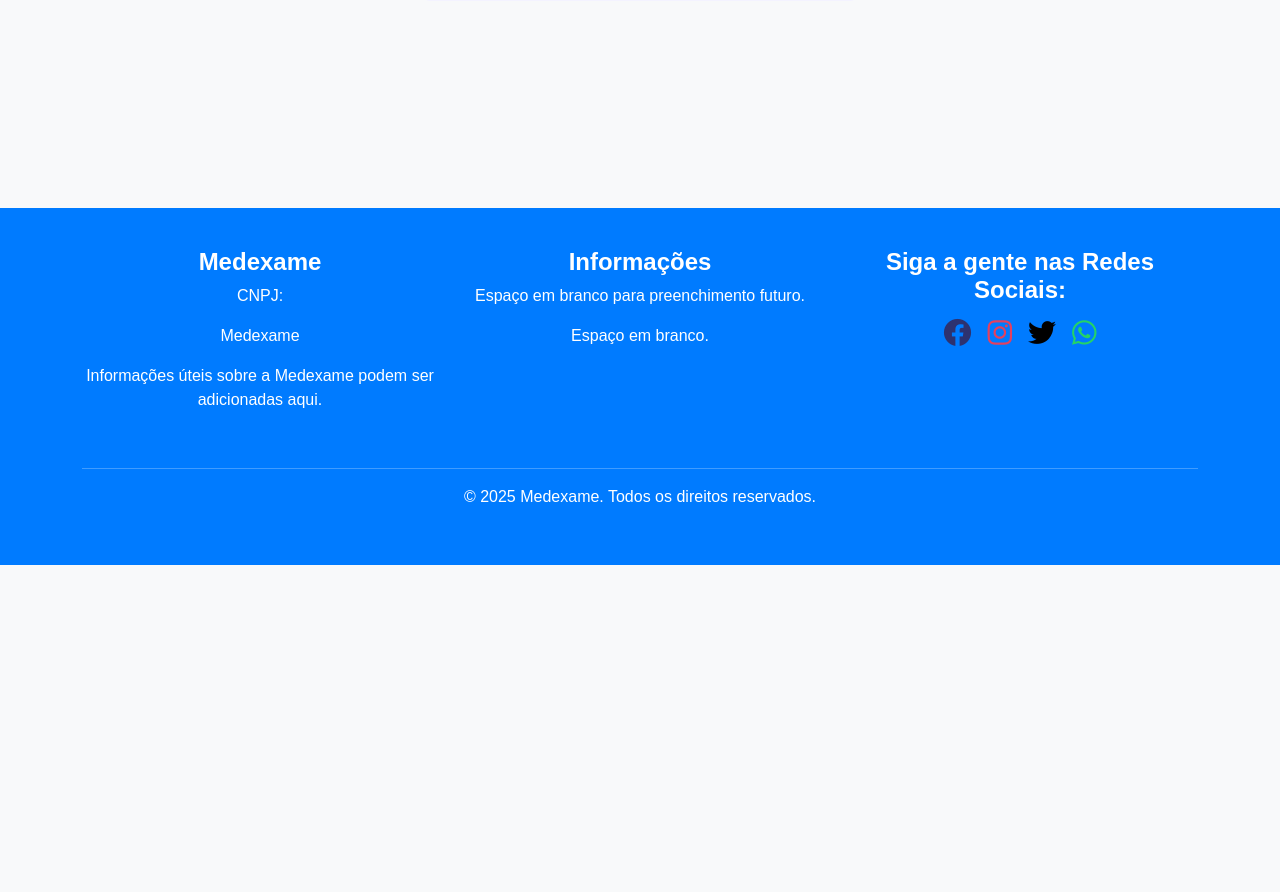
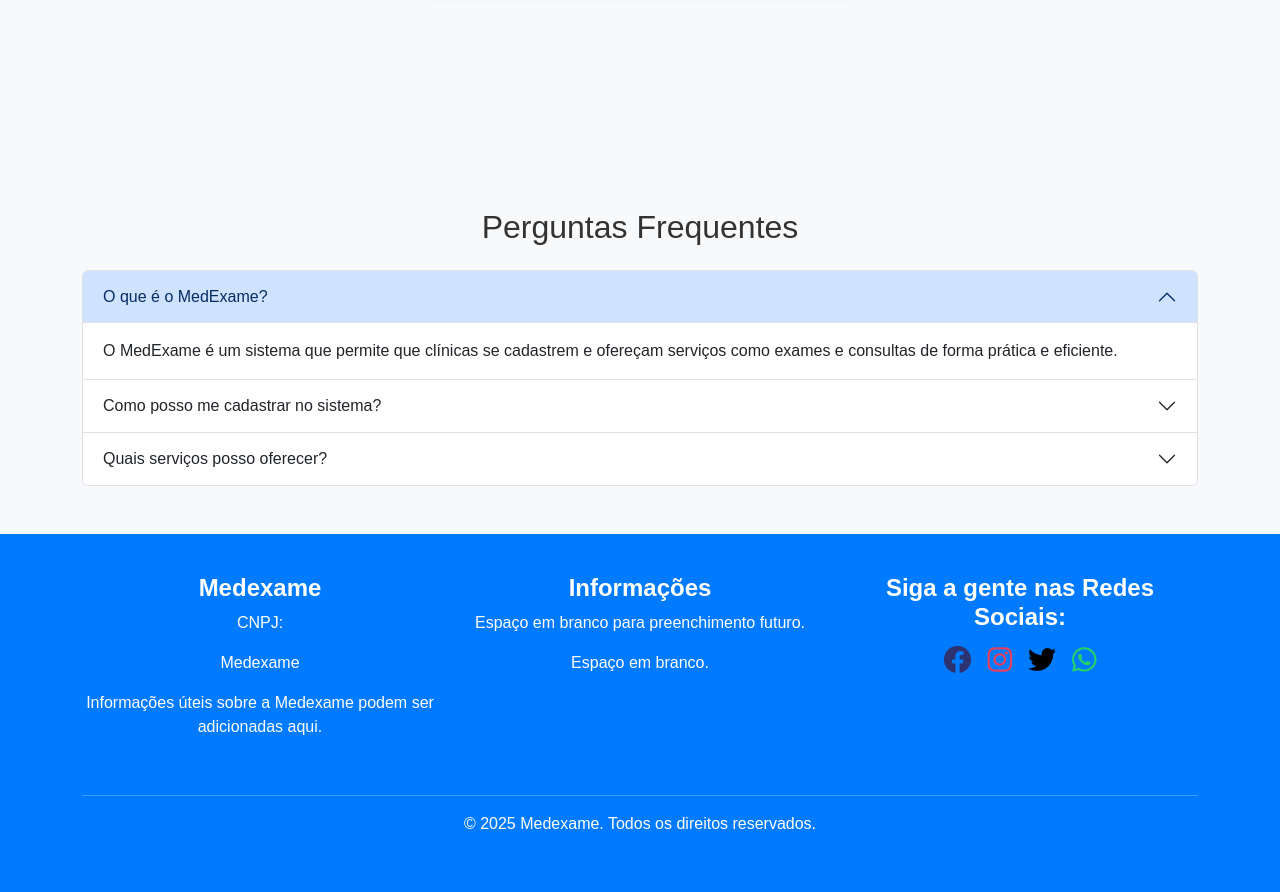
Before and after one commit to Vinicius-DEV1/MedExame-Site, a Django app: page / in a window 1280 px wide. Shown: the part 2037-2929 px from the top of the page. Before the commit the page ends 2602 px from the top, so only its background shows below. Run offline with Django 5.2, Linux system fonts and the light colour scheme; some libraries are stand-ins or nearby versions.

Commit message:
Add FAQ: Perguntas frequentes na pagina inicial

```diff
--- a/app_site/templates/app_site/index.html
+++ b/app_site/templates/app_site/index.html
@@ -416,6 +416,57 @@
                 </div>
             </div>
         </div>
+
+
+    <div class="container mt-5">
+        <h2 class="text-center mb-4">Perguntas Frequentes</h2>
+        <div class="accordion" id="faqAccordion">
+            <!-- Pergunta 1 -->
+            <div class="accordion-item">
+            <h2 class="accordion-header" id="headingOne">
+                <button class="accordion-button" type="button" data-bs-toggle="collapse" data-bs-target="#collapseOne" aria-expanded="true" aria-controls="collapseOne">
+                O que é o MedExame?
+                </button>
+            </h2>
+            <div id="collapseOne" class="accordion-collapse collapse show" aria-labelledby="headingOne" data-bs-parent="#faqAccordion">
+                <div class="accordion-body">
+                O MedExame é um sistema que permite que clínicas se cadastrem e ofereçam serviços como exames e consultas de forma prática e eficiente.
+                </div>
+            </div>
+            </div>
+
+            <!-- Pergunta 2 -->
+            <div class="accordion-item">
+            <h2 class="accordion-header" id="headingTwo">
+                <button class="accordion-button collapsed" type="button" data-bs-toggle="collapse" data-bs-target="#collapseTwo" aria-expanded="false" aria-controls="collapseTwo">
+                Como posso me cadastrar no sistema?
+                </button>
+            </h2>
+            <div id="collapseTwo" class="accordion-collapse collapse" aria-labelledby="headingTwo" data-bs-parent="#faqAccordion">
+                <div class="accordion-body">
+                Para se cadastrar, basta acessar a página inicial, clicar no botão "Cadastro" e preencher o formulário com seus dados.
+                </div>
+            </div>
+            </div>
+
+              <!-- Pergunta 3 -->
+              <div class="accordion-item">
+                <h2 class="accordion-header" id="headingThree">
+                  <button class="accordion-button collapsed" type="button" data-bs-toggle="collapse" data-bs-target="#collapseThree" aria-expanded="false" aria-controls="collapseThree">
+                    Quais serviços posso oferecer?
+                  </button>
+                </h2>
+                <div id="collapseThree" class="accordion-collapse collapse" aria-labelledby="headingThree" data-bs-parent="#faqAccordion">
+                  <div class="accordion-body">
+                    Você pode oferecer serviços como consultas médicas, exames laboratoriais, e outros procedimentos dependendo das especialidades da sua clínica.
+                  </div>
+                </div>
+              </div>
+            </div>
+          </div>
+
+
+
     <!-- Rodapé -->
     <footer class="mt-5">
         <div class="container">
```
Also changed, not shown: 1 other file.
